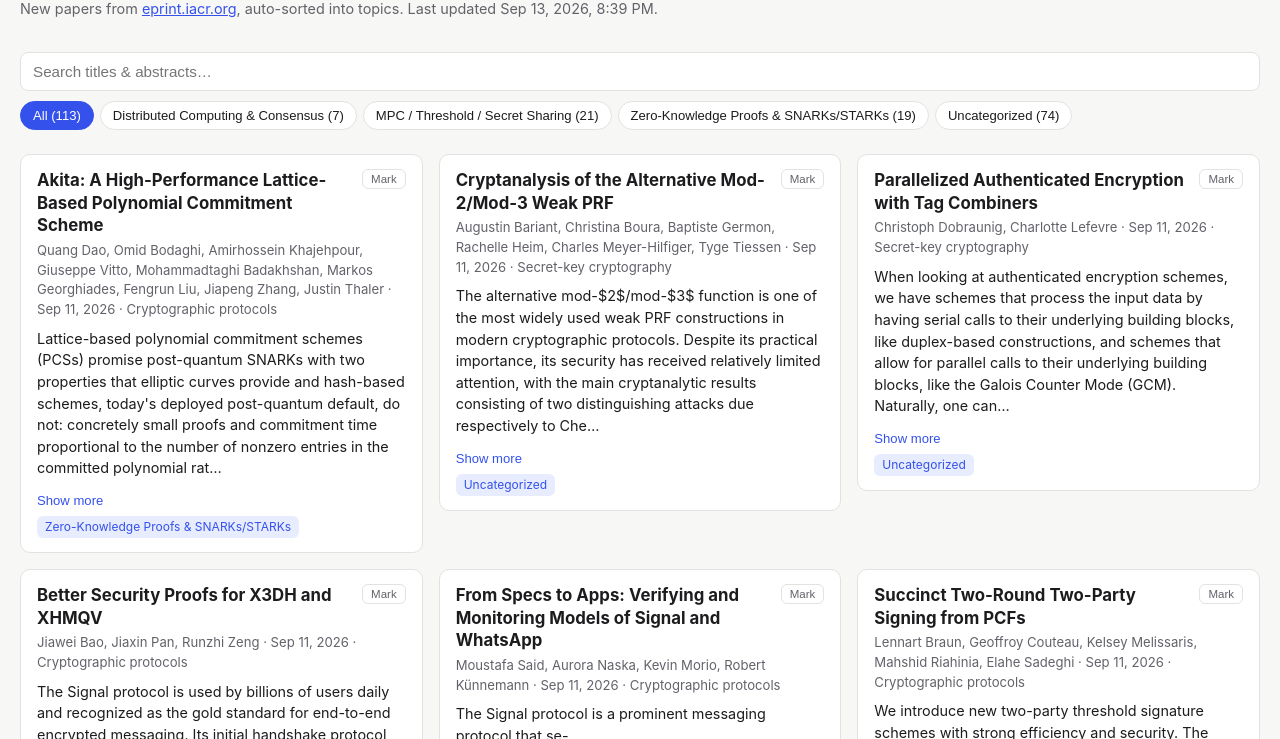
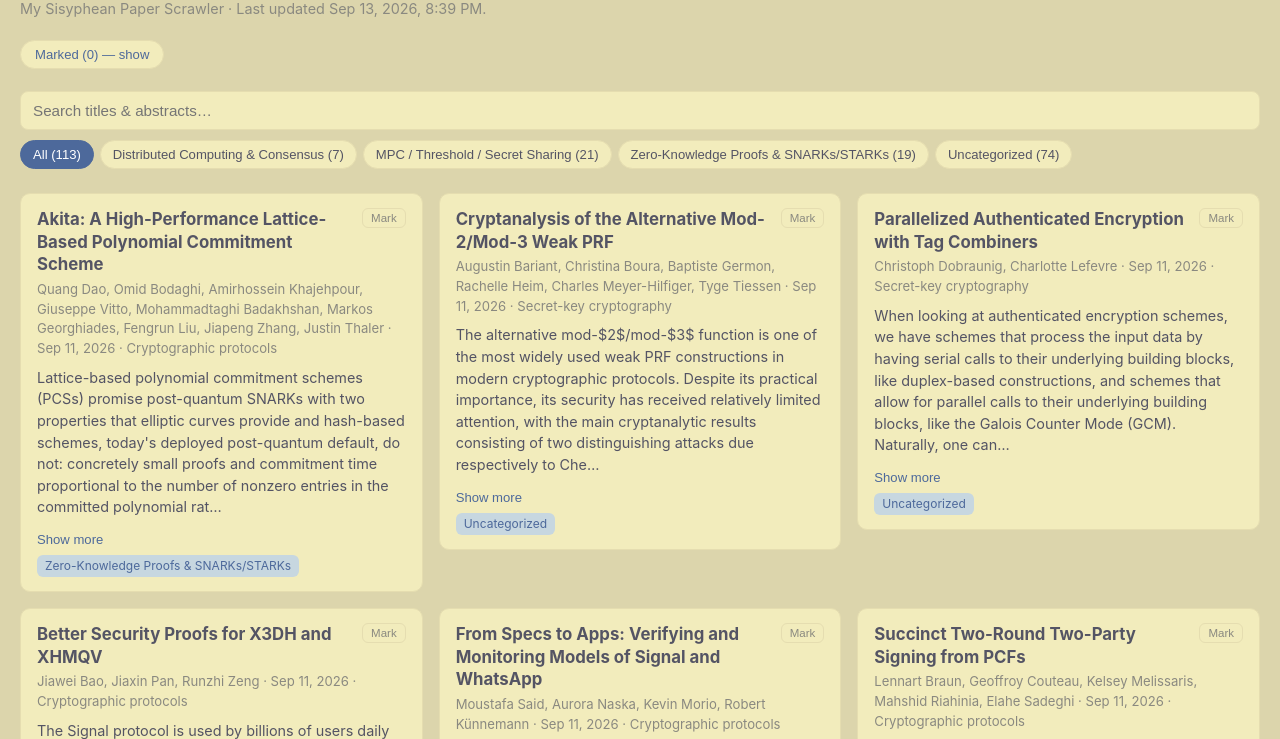
Before and after one commit to Anirudh-C/eprint-scrawler, a plain HTML site: page docs/index.html in a window 1280 px wide. Shown: the part 76-815 px from the top of the page. Drawn offline with Linux system fonts and the light colour scheme.

Commit message:
Kanagawa Lotus palette, rebrand to Frodo, fix marked-view dead end
- docs/style.css: :root now uses the Kanagawa Lotus swatch colors
  throughout (bg/surface/text/border/accent/tags/danger); dropped the
  prefers-color-scheme dark override since Lotus is a single fixed
  light theme now.
- docs/index.html: title/h1 -> "Frodo", subtitle -> "My Sisyphean Paper
  Scrawler" (keeping the live "Last updated" timestamp after it).
- Bug fix: #marked-toggle was nested inside #controls, which render()
  hides whenever marked view is active - so the only way back out of
  the marked-papers view (the button that becomes "<- Back to all
  papers") was hidden along with it. Moved it to be a sibling of
  #controls instead, and restyled it as a small pill button so it
  reads clearly as its own control.

Co-Authored-By: Claude Sonnet 5 <noreply@anthropic.com>
Claude-Session: https://claude.ai/code/session_01WbLCDfSwXqnpkWsXJrUHyy

```diff
--- a/docs/index.html
+++ b/docs/index.html
@@ -3,18 +3,16 @@
 <head>
   <meta charset="utf-8" />
   <meta name="viewport" content="width=device-width, initial-scale=1" />
-  <title>ePrint Topic Watch</title>
+  <title>Frodo</title>
   <link rel="stylesheet" href="style.css" />
 </head>
 <body>
   <header class="page-header">
     <div class="header-row">
       <div>
-        <h1>ePrint Topic Watch</h1>
+        <h1>Frodo</h1>
         <p class="subtitle">
-          New papers from
-          <a href="https://eprint.iacr.org/" target="_blank" rel="noopener">eprint.iacr.org</a>,
-          auto-sorted into topics. <span id="updated-at">Loading…</span>
+          My Sisyphean Paper Scrawler · <span id="updated-at">Loading…</span>
         </p>
       </div>
       <div class="header-actions">
@@ -33,6 +31,8 @@
   </header>
 
   <main>
+    <button id="marked-toggle" type="button" class="marked-toggle" hidden></button>
+
     <div class="controls" id="controls">
       <input
         id="search"
@@ -42,7 +42,6 @@
       />
       <div class="controls-row">
         <nav id="tabs" class="tabs" aria-label="Topics"></nav>
-        <button id="marked-toggle" type="button" class="marked-toggle" hidden></button>
       </div>
     </div>
 
--- a/docs/style.css
+++ b/docs/style.css
@@ -1,29 +1,16 @@
+/* Kanagawa Lotus palette (rebelot/kanagawa.nvim, "lotus" swatches),
+   mapped onto these web roles — single fixed theme, no dark-mode variant. */
 :root {
-  --bg: #f7f7f5;
-  --surface: #ffffff;
-  --text: #1c1c1e;
-  --text-muted: #62626a;
-  --border: #e2e2e0;
-  --accent: #3452eb;
-  --accent-bg: #e8ecff;
-  --tag-bg: #eef1f6;
-  --tag-text: #40454f;
-  --danger: #c62828;
-}
-
-@media (prefers-color-scheme: dark) {
-  :root {
-    --bg: #15161a;
-    --surface: #1f2024;
-    --text: #eceef0;
-    --text-muted: #9a9ca3;
-    --border: #303237;
-    --accent: #7f96ff;
-    --accent-bg: #26305c;
-    --tag-bg: #2a2c33;
-    --tag-text: #c4c6cd;
-    --danger: #ff8a80;
-  }
+  --bg: #dcd5ac; /* lotusWhite1 */
+  --surface: #f2ecbc; /* lotusWhite3 */
+  --text: #545464; /* lotusInk1 */
+  --text-muted: #8a8980; /* lotusGray3 */
+  --border: #e5ddb0; /* lotusWhite2 */
+  --accent: #4d699b; /* lotusBlue4 */
+  --accent-bg: #c7d7e0; /* lotusBlue1 */
+  --tag-bg: #dcd7ba; /* lotusGray */
+  --tag-text: #716e61; /* lotusGray2 */
+  --danger: #c84053; /* lotusRed */
 }
 
 * {
@@ -189,13 +176,20 @@ main,
 }
 
 .marked-toggle {
-  border: none;
-  background: none;
+  display: inline-block;
+  border: 1px solid var(--border);
+  background: var(--surface);
   color: var(--accent);
+  border-radius: 999px;
   font-size: 0.82rem;
   cursor: pointer;
-  padding: 4px 0;
+  padding: 6px 14px;
+  margin: 0 0 10px;
   white-space: nowrap;
+}
+
+.marked-toggle:hover {
+  border-color: var(--accent);
 }
 
 .paper-list {
```
